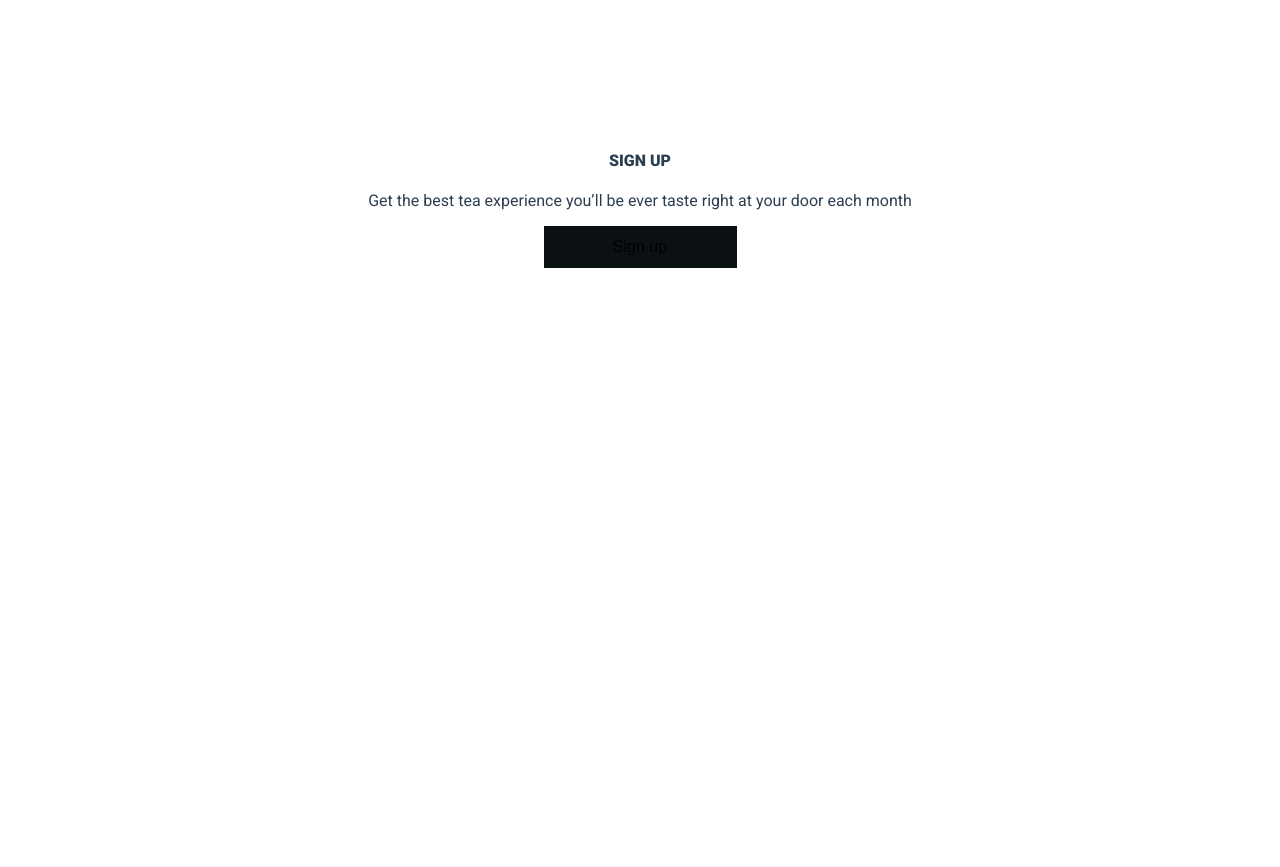
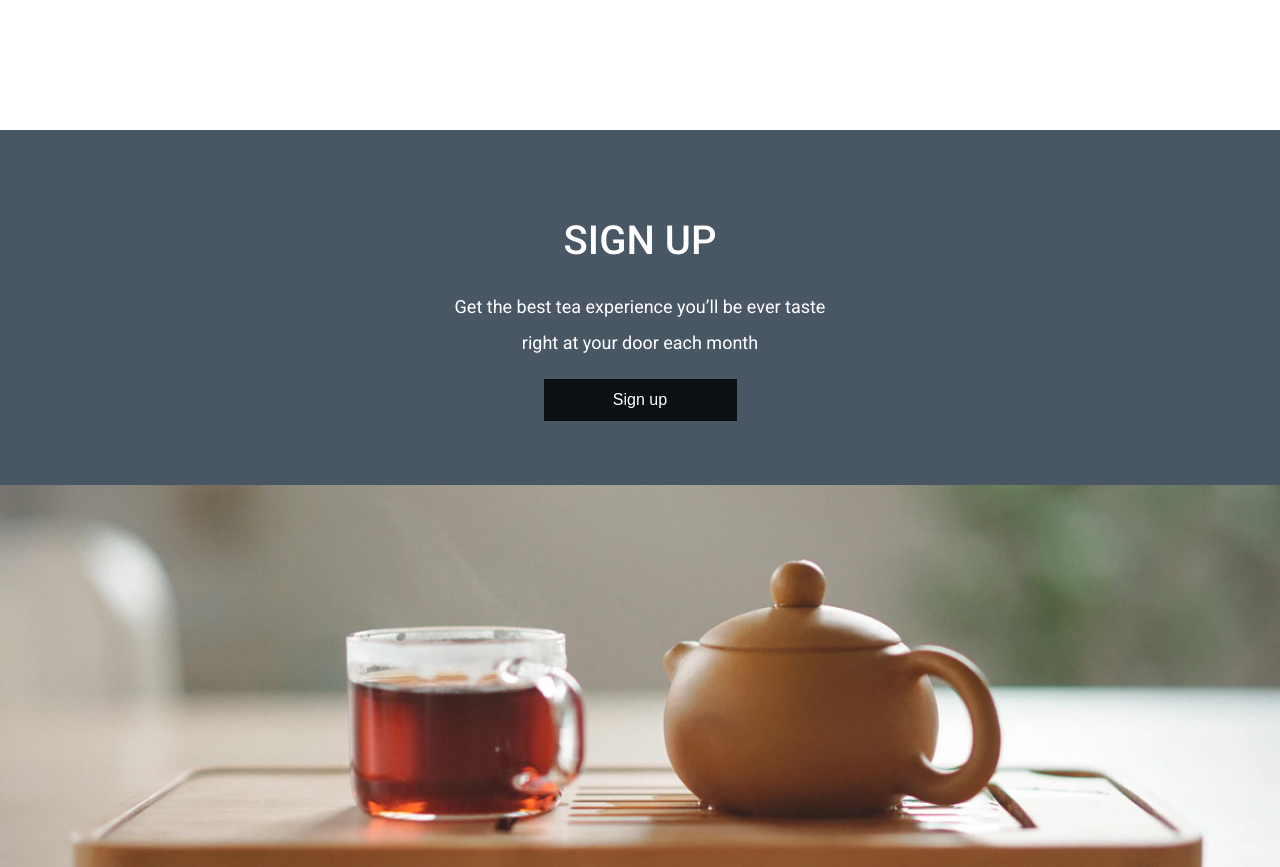
Before and after one commit to satirama/telos, a Vue app: page / in a window 1280 px wide. Shown: the part 1062-1929 px from the top of the page. Before the commit the page ends 1330 px from the top, so only its background shows below. Built offline with nearby package versions, Linux system fonts and the light colour scheme.

Commit message:
add assets for footer

```diff
--- a/src/views/Home.vue
+++ b/src/views/Home.vue
@@ -35,15 +35,15 @@
         </div>
       </div>
     </div>
-    <div class="sign-up footer container">
+    <div class="signup-footer container">
       <div class="content">
         <div>
-          <h4>SIGN UP</h4>
+          <h2>SIGN UP</h2>
           <p>Get the best tea experience you’ll be ever taste right at your door each month</p>
           <button class="dark-background">Sign up</button>
         </div>
-        <!-- <img src="/assets/tea_cup.jpg"> -->
       </div>
+      <img src="/assets/tea_pot_mobile.jpg">
     </div>
   </div>
 </template>
@@ -123,6 +123,39 @@ export default {
   background-color: #24404F;
 }
 
+.signup-footer {
+  background: #495664;
+  color: #FFF;
+  flex-direction: column;
+  align-items: center;
+}
+
+.signup-footer .content {
+  width: 70%;
+  max-width: 400px;
+  padding: 3rem 1rem 4rem;
+}
+
+.signup-footer .content h2 {
+  font-weight: 500;
+  font-size: 40px;
+  line-height: 60px;
+  margin-bottom: 1rem;
+}
+
+.signup-footer .content p {
+  font-size: 18px;
+  line-height: 36px;
+}
+
+.signup-footer .content button {
+  color: #FFF;
+}
+
+.signup-footer img {
+  width: 100%;
+}
+
 @media screen and (min-width: 768px) {
 .header .content {
   padding: 3rem;
```
Also changed, not shown: public/assets/tea_pot.jpg (added), public/assets/tea_pot_mobile.jpg (added).
